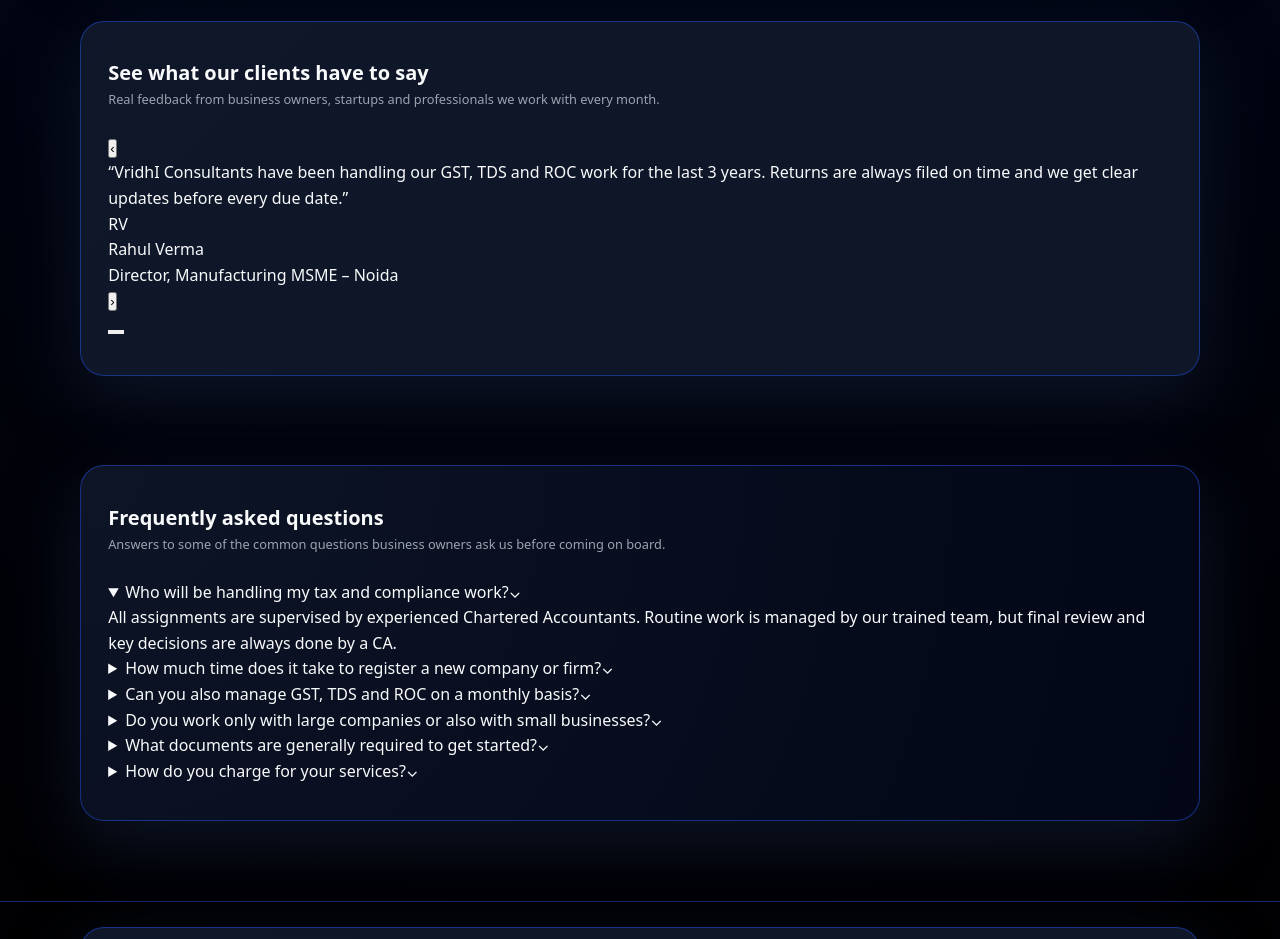
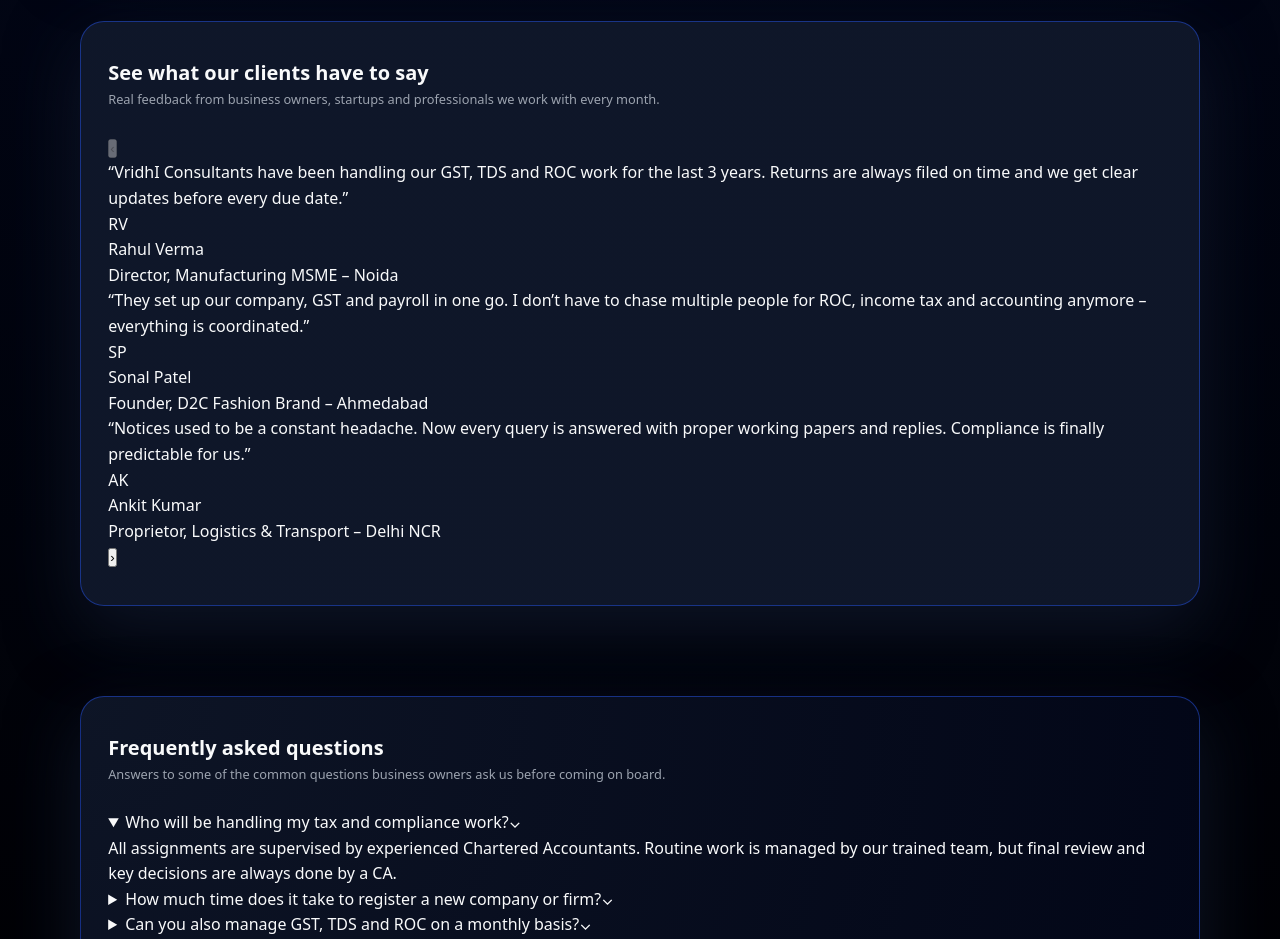
Before and after one commit to KP-1306/vridhi-consultants, a React (Vite) app: page / in a window 1280 px wide. Shown: the part 1900-2839 px from the top of the page. Built offline with nearby package versions, Linux system fonts and the light colour scheme.

Commit message:
Update HomeTestimonials.jsx

```diff
--- a/src/components/HomeTestimonials.jsx
+++ b/src/components/HomeTestimonials.jsx
@@ -3,45 +3,62 @@
 
 const TESTIMONIALS = [
   {
+    id: 1,
+    initials: "RV",
+    name: "Rahul Verma",
+    title: "Director, Manufacturing MSME – Noida",
     quote:
-      "VridhI Consultants have been handling our GST, TDS and ROC work for the last 3 years. Returns are always filed on time and we get clear updates before every due date.",
-    name: "Rahul Verma",
-    title: "Director, Manufacturing MSME – Noida"
+      "VridhI Consultants have been handling our GST, TDS and ROC work for the last 3 years. Returns are always filed on time and we get clear updates before every due date."
   },
   {
+    id: 2,
+    initials: "SP",
+    name: "Sonal Patel",
+    title: "Founder, D2C Fashion Brand – Ahmedabad",
     quote:
-      "As a startup founder, I wanted someone who could explain taxation in simple language. The team helped us choose the right structure, set up our books and stay bank-ready for funding.",
-    name: "Sakshi Mehta",
-    title: "Co-founder, Tech Startup – Gurgaon"
+      "They set up our company, GST and payroll in one go. I don’t have to chase multiple people for ROC, income tax and accounting anymore – everything is coordinated."
   },
   {
+    id: 3,
+    initials: "AK",
+    name: "Ankit Kumar",
+    title: "Proprietor, Logistics & Transport – Delhi NCR",
     quote:
-      "They cleaned up two years of pending compliances, regularised our GST and income-tax filings and coordinated smoothly with our internal accounts team.",
-    name: "Anil Sharma",
-    title: "Owner, Retail Chain – Ghaziabad"
+      "Notices used to be a constant headache. Now every query is answered with proper working papers and replies. Compliance is finally predictable for us."
   },
   {
+    id: 4,
+    initials: "NS",
+    name: "Neha Shah",
+    title: "Consultant & Freelancer – Mumbai",
     quote:
-      "Professional, responsive and practical. I can focus on my practice while they take care of registrations, returns and notices for my clinic.",
-    name: "Dr. Nidhi Singh",
-    title: "Medical Practitioner – Delhi NCR"
+      "My ITR, TDS and advance tax are all planned in advance. They explain everything in simple language, so I know exactly how much to keep aside and why."
+  },
+  {
+    id: 5,
+    initials: "VK",
+    name: "Vikram Khanna",
+    title: "Director, Tech Startup – Bengaluru",
+    quote:
+      "From incorporation to ESOP design, they have been a sounding board for every decision. Clean books and timely filings really helped in our first funding round."
   }
 ];
 
 export default function HomeTestimonials() {
-  const [active, setActive] = useState(0);
+  const [page, setPage] = useState(0);
 
-  const prev = () =>
-    setActive((idx) => (idx === 0 ? TESTIMONIALS.length - 1 : idx - 1));
-  const next = () =>
-    setActive((idx) => (idx === TESTIMONIALS.length - 1 ? 0 : idx + 1));
+  const perPage = 3;
+  const totalPages = Math.ceil(TESTIMONIALS.length / perPage);
+  const start = page * perPage;
+  const visible = TESTIMONIALS.slice(start, start + perPage);
 
-  const current = TESTIMONIALS[active];
+  const handlePrev = () => setPage((p) => Math.max(p - 1, 0));
+  const handleNext = () => setPage((p) => Math.min(p + 1, totalPages - 1));
 
   return (
     <section className="home-testimonials">
       <div className="container section-inner">
-        <div className="section-header section-header-centered">
+        <div className="section-header section-header-center">
           <div>
             <div className="section-title">See what our clients have to say</div>
             <div className="section-kicker">
@@ -52,53 +69,49 @@
         </div>
 
         <div className="testimonial-shell">
-          {/* Slider card */}
           <button
             type="button"
-            className="testimonial-arrow testimonial-arrow-left"
-            onClick={prev}
-            aria-label="Previous testimonial"
+            className="testimonial-nav"
+            onClick={handlePrev}
+            disabled={page === 0}
+            aria-label="Previous testimonials"
           >
             ‹
           </button>
 
-          <article className="testimonial-card">
-            <p className="testimonial-quote">“{current.quote}”</p>
-            <div className="testimonial-meta">
-              <div className="testimonial-avatar">
-                {current.name
-                  .split(" ")
-                  .map((n) => n[0])
-                  .join("")}
-              </div>
-              <div>
-                <div className="testimonial-name">{current.name}</div>
-                <div className="testimonial-title">{current.title}</div>
-              </div>
-            </div>
-          </article>
+          <div className="testimonial-grid">
+            {visible.map((t) => (
+              <article key={t.id} className="testimonial-card">
+                <p className="testimonial-quote">“{t.quote}”</p>
+                <div className="testimonial-footer">
+                  <div className="testimonial-avatar">{t.initials}</div>
+                  <div>
+                    <div className="testimonial-name">{t.name}</div>
+                    <div className="testimonial-meta">{t.title}</div>
+                  </div>
+                </div>
+              </article>
+            ))}
+          </div>
 
           <button
             type="button"
-            className="testimonial-arrow testimonial-arrow-right"
-            onClick={next}
-            aria-label="Next testimonial"
+            className="testimonial-nav"
+            onClick={handleNext}
+            disabled={page === totalPages - 1}
+            aria-label="Next testimonials"
           >
             ›
           </button>
         </div>
 
-        {/* Dots */}
         <div className="testimonial-dots">
-          {TESTIMONIALS.map((_, idx) => (
-            <button
+          {Array.from({ length: totalPages }).map((_, idx) => (
+            <span
               key={idx}
-              type="button"
               className={
-                "testimonial-dot" + (idx === active ? " testimonial-dot-active" : "")
+                "testimonial-dot" + (idx === page ? " testimonial-dot--active" : "")
               }
-              onClick={() => setActive(idx)}
-              aria-label={`Show testimonial ${idx + 1}`}
             />
           ))}
         </div>
```
